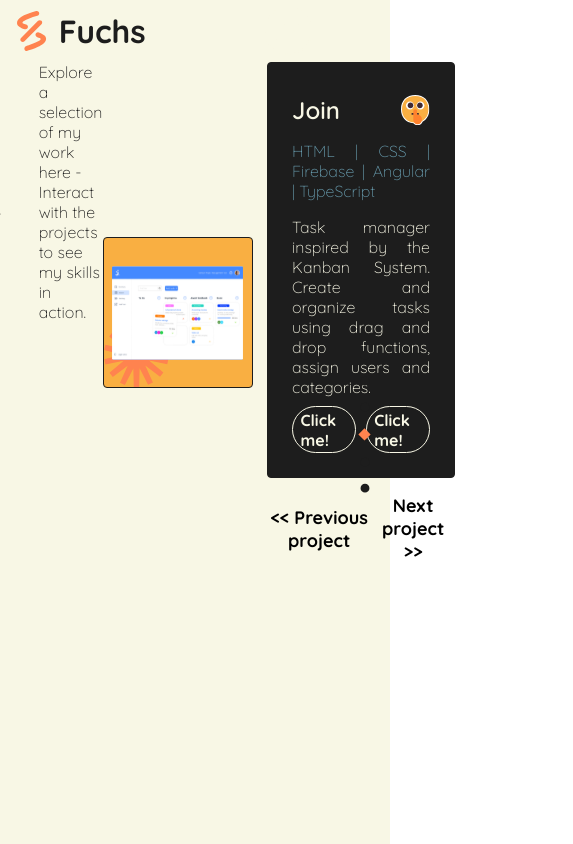
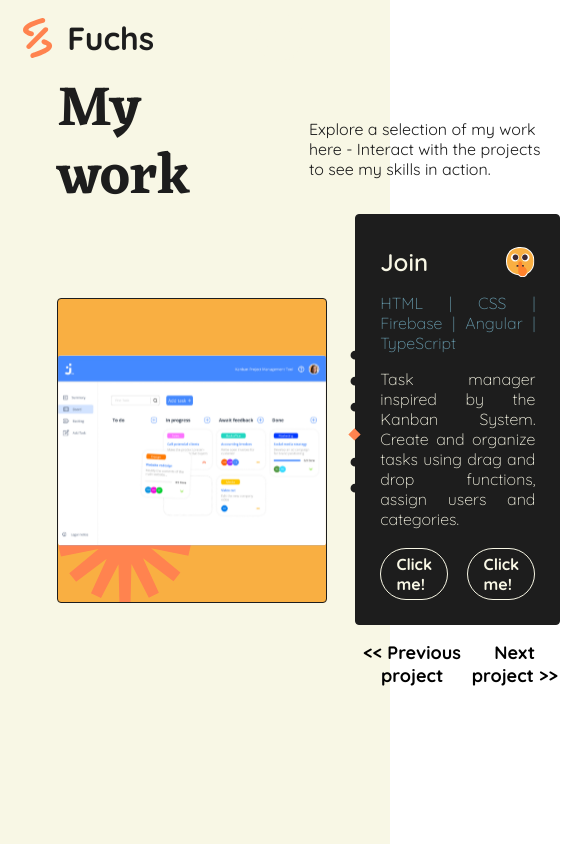
Before and after one commit to SimCommit/portfolio-website, an Angular app: page / in a window 390 px wide. Shown: the whole page, 573 px wide, since content can reach past the window. Built offline with nearby package versions, Linux system fonts and the light colour scheme.

Commit message:
refactor: extract padding properties into textPadding mixin and remove duplicates

```diff
--- a/src/app/main-page/hero/hero.component.scss
+++ b/src/app/main-page/hero/hero.component.scss
@@ -12,8 +12,6 @@ section {
 }
 
 #hero-content {
-  height: 100vh;
-  height: 100dvh;
   @include dFlex($fd: column, $ai: flex-start, $g: 2rem);
 }
 
@@ -33,8 +31,7 @@ section {
 #hero-pic {
   @include dFlex($ai: flex-end);
   margin: 0 2rem;
-  height: 100vh;
-  height: 100dvh;
+  height: 100%;
 
   img {
     background: url("/assets/img/Capa_bg.svg") no-repeat top center;
--- a/src/app/main-page/portfolio/portfolio.component.scss
+++ b/src/app/main-page/portfolio/portfolio.component.scss
@@ -3,10 +3,20 @@
 
 section {
   @include sectionBoxStyle($bc: $main-ivory, $c: $main-black);
-  @include dFlex($ai: flex-start);
+  @include dFlex($fd: column, $ai: flex-start, $jc: flex-start);
 
   div {
-  @include dFlex($g: 8rem);
+    @include dFlex($g: 4rem);
 
+    p {
+      @include textPadding();
+      width: 36rem;
+      // Seltsame Ausnahme
+      font-weight: 400;
+    }
   }
 }
+
+#app-project {
+    width: 100%;
+}
--- a/src/styles/_mixins.scss
+++ b/src/styles/_mixins.scss
@@ -42,3 +42,7 @@
   border-radius: $br;
   text-align: $ta;
 }
+
+@mixin textPadding() {
+    padding: 32px 24px 24px 24px;
+}
--- a/src/styles/styles.scss
+++ b/src/styles/styles.scss
@@ -13,7 +13,10 @@
 }
 
 html {
-  font-size: clamp(0.25rem, 1vw + 0.05rem, 1.25rem);
+  font-size: clamp(0.25rem, 0.5vw + 0.9vh, 1.25rem);
+
+  // font-size: clamp(0.25rem, 1vw + 0.05rem, 1.25rem);
+  // font-size: clamp(0.25rem, min(1vw + 0.05rem, 1vh + 0.1rem), 1.25rem);
   // font-size: 0.8vw;
 }
 
```
